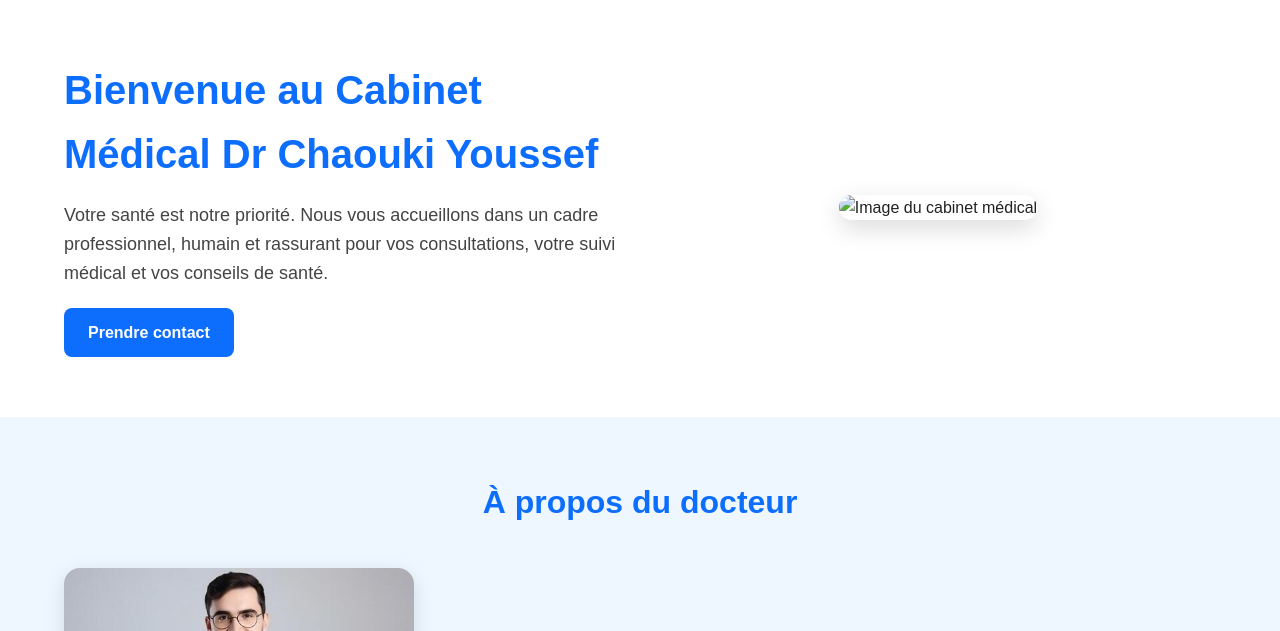
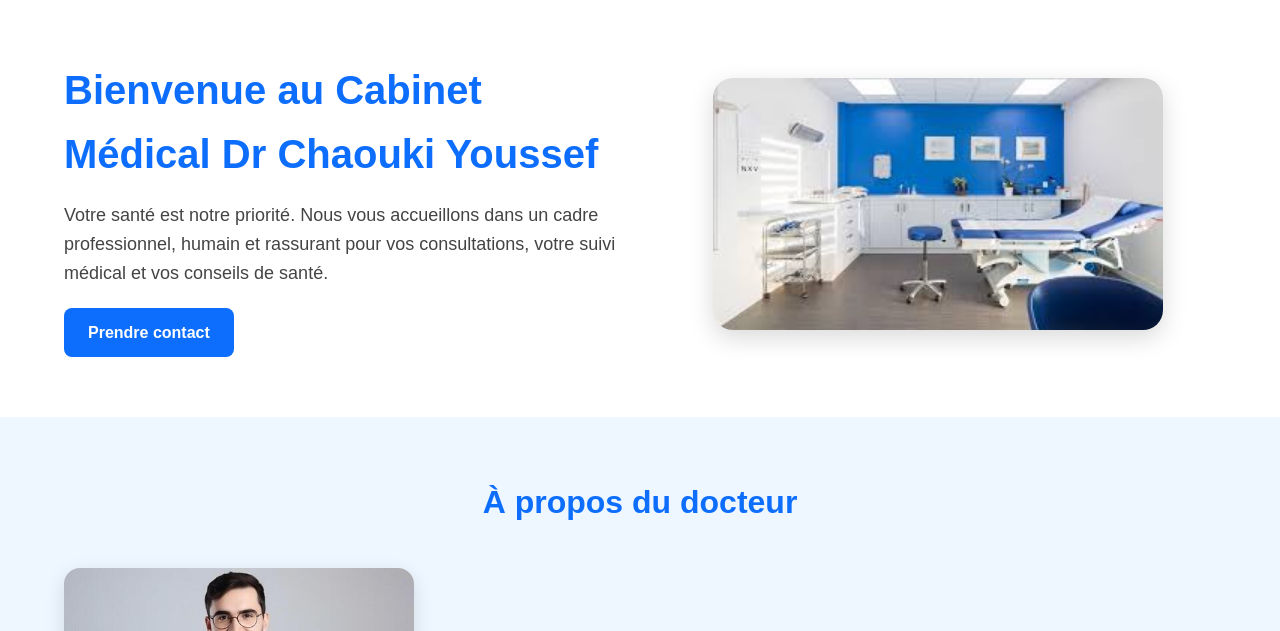
Before and after one commit to chaoukiyoussef67-hue/cabinet-Dr-chaouki, a plain HTML site: page index.html in a window 1280 px wide. Shown: the part 113-744 px from the top of the page. Drawn offline with Linux system fonts and the light colour scheme; files whose address does not match are found by name.

Commit message:
Update index.html

```diff
--- a/index.html
+++ b/index.html
@@ -357,7 +357,7 @@
       </div>
 
       <div class="hero-image">
-        <img src="images/cabinet.jpg" alt="Image du cabinet médical">
+        <img src="cabinet.jpg" alt="Image du cabinet médical">
       </div>
     </div>
   </section>
```
